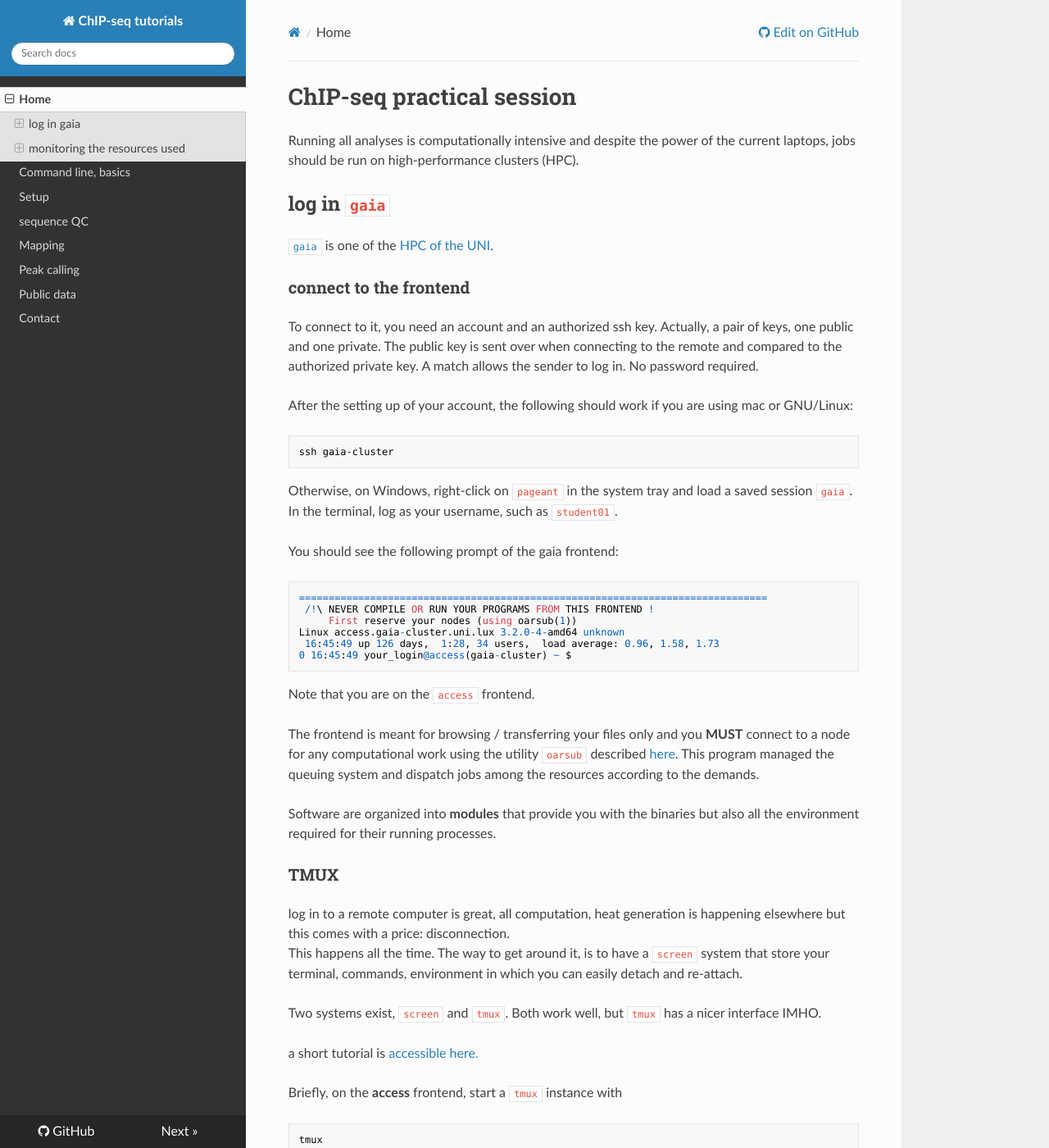
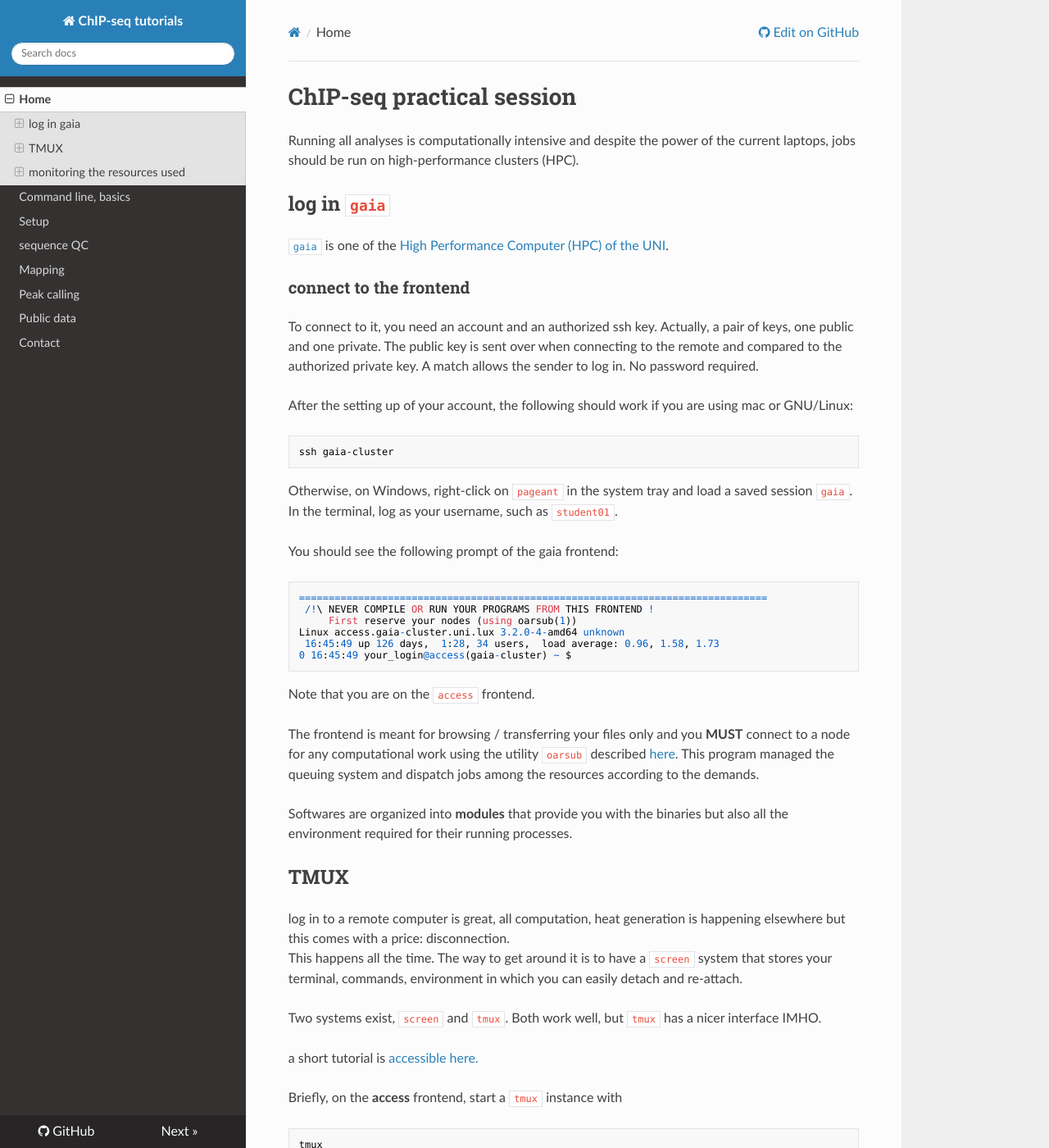
Before and after one commit to ginolhac/chip-seq, an MkDocs documentation site: the page built from docs/index.md, in a window 1280 px wide and 1400 px high. Shown: the whole window at 82% size. Built offline with MkDocs 1.6.1, drawn with Linux system fonts in a browser that asks for light colours; nearby versions of some CDN libraries; old or Windows-style settings are respelled for this version of MkDocs; some of the changed text lies outside the part shown.

Commit message:
correct grammar

````diff
--- a/docs/index.md
+++ b/docs/index.md
@@ -4,7 +4,7 @@
 
 ## log in `gaia`
 
-[`gaia`](https://hpc.uni.lu/systems/gaia/) is one of the [HPC of the UNI](https://hpc.uni.lu).
+[`gaia`](https://hpc.uni.lu/systems/gaia/) is one of the [High Performance Computer (HPC) of the UNI](https://hpc.uni.lu).
 
 ### connect to the frontend
 
@@ -37,13 +37,13 @@
 The frontend is meant for browsing / transferring your files only and you **MUST** connect to a node for any computational work
 using the utility `oarsub` described [here](https://hpc.uni.lu/users/docs/oar.html). This program managed the queuing system and dispatch jobs among the resources according to the demands.
 
-Software are organized into **modules** that provide you with the binaries but also all the environment required for their running processes.
+Softwares are organized into **modules** that provide you with the binaries but also all the environment required for their running processes.
 
 
-### TMUX
+## TMUX
 
 log in to a remote computer is great, all computation, heat generation is happening elsewhere but this comes with a price: disconnection.
-This happens all the time. The way to get around it, is to have a `screen` system that store your terminal, commands, environment in which
+This happens all the time. The way to get around it is to have a `screen` system that stores your terminal, commands, environment in which
 you can easily detach and re-attach.
 
 Two systems exist, `screen` and `tmux`. Both work well, but `tmux` has a nicer interface IMHO.
@@ -105,7 +105,7 @@
 
 then type the new name
 
-#### Quit
+### Quit
 
 ```
 exit
````
Also changed, not shown: other parts of docs/index.md (+3 -3 lines).
